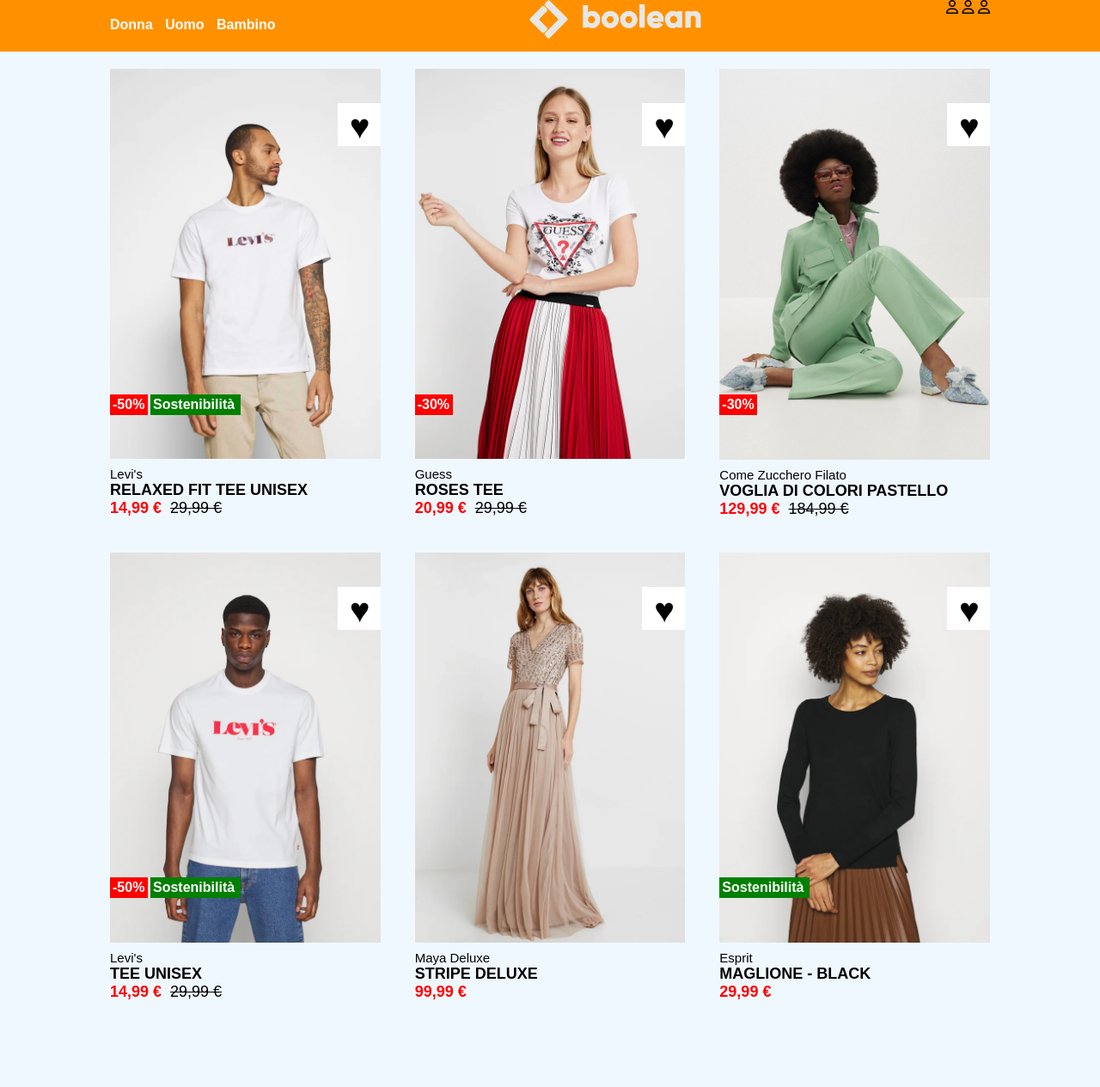
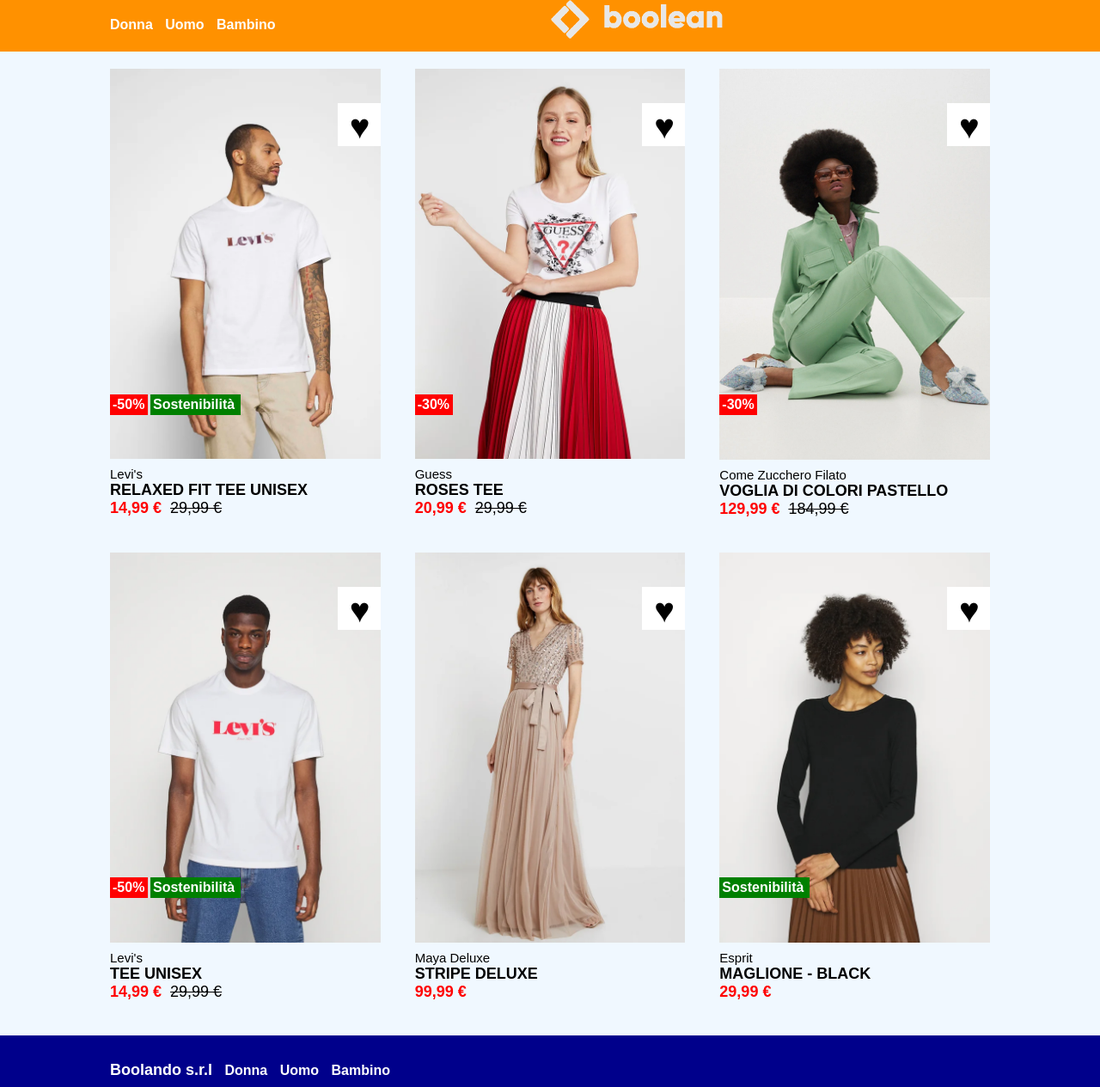
Before and after one commit to coder-ms/html-css-boolando, a plain HTML site: page index.html in a window 1280 px wide. Shown: the whole page at 86% size. Before the commit the page ends 1205 px from the top, so only its background shows below. Drawn offline with Linux system fonts and the light colour scheme.

Commit message:
SISTEMSAZIONI

```diff
--- a/css/style.css
+++ b/css/style.css
@@ -188,3 +188,34 @@
 HOVER END
 ###########################################
 */
+
+/*
+###########################################
+FOOTER INI
+###########################################
+*/
+footer{
+    height: 60px;
+    background-color: darkblue;
+    margin-top: 20px;
+}
+
+footer img{
+    width: 200px;
+}
+.footnavbar{
+    display: flex;
+    flex-direction: row;
+    justify-content: space-between;
+}
+ul li p{
+    padding-top: 10px;
+    font-size: 18px;
+    font-weight: bold;
+    color: white;
+}
+/*
+###########################################
+FOOTER END
+###########################################
+*/
--- a/index.html
+++ b/index.html
@@ -23,11 +23,9 @@
                     <img src="img/boolean-logo.png" alt="logo">
                 </div>
                 <div>
-                    <i class="fa fa-user-o" aria-hidden="true"></i>
-                    <i class="fa-regular fa-user"></i>
-                    <i class="fa-regular fa-user"></i>
+                    <svg xmlns="http://www.w3.org/2000/svg" viewBox="0 0 448 512"><!--! Font Awesome Pro 6.2.0 by @fontawesome - https://fontawesome.com License - https://fontawesome.com/license (Commercial License) Copyright 2022 Fonticons, Inc. --><path d="M272 304h-96C78.8 304 0 382.8 0 480c0 17.67 14.33 32 32 32h384c17.67 0 32-14.33 32-32C448 382.8 369.2 304 272 304zM48.99 464C56.89 400.9 110.8 352 176 352h96c65.16 0 119.1 48.95 127 112H48.99zM224 256c70.69 0 128-57.31 128-128c0-70.69-57.31-128-128-128S96 57.31 96 128C96 198.7 153.3 256 224 256zM224 48c44.11 0 80 35.89 80 80c0 44.11-35.89 80-80 80S144 172.1 144 128C144 83.89 179.9 48 224 48z"/></svg>
                 </div>
-            </section>
+            </div>
         </header>
         <main class="container">
             <section class="row-flex">
@@ -122,6 +120,19 @@
             </section>
         </main>
         <footer>
+            <div class="footnavbar container">
+                <div>
+                    <ul>
+                        <li><p>Boolando s.r.l</p></li>
+                        <li><a href="#">Donna</a></li>
+                        <li><a href="#">Uomo</a></li>
+                        <li><a href="#">Bambino</a></li>
+                    </ul>
+                </div>
+                <div>
+                    <svg xmlns="http://www.w3.org/2000/svg" viewBox="0 0 448 512"><!--! Font Awesome Pro 6.2.0 by @fontawesome - https://fontawesome.com License - https://fontawesome.com/license (Commercial License) Copyright 2022 Fonticons, Inc. --><path d="M272 304h-96C78.8 304 0 382.8 0 480c0 17.67 14.33 32 32 32h384c17.67 0 32-14.33 32-32C448 382.8 369.2 304 272 304zM48.99 464C56.89 400.9 110.8 352 176 352h96c65.16 0 119.1 48.95 127 112H48.99zM224 256c70.69 0 128-57.31 128-128c0-70.69-57.31-128-128-128S96 57.31 96 128C96 198.7 153.3 256 224 256zM224 48c44.11 0 80 35.89 80 80c0 44.11-35.89 80-80 80S144 172.1 144 128C144 83.89 179.9 48 224 48z"/></svg>
+                </div>
+            </div>
         </footer>
     </body>
 </html>
```
